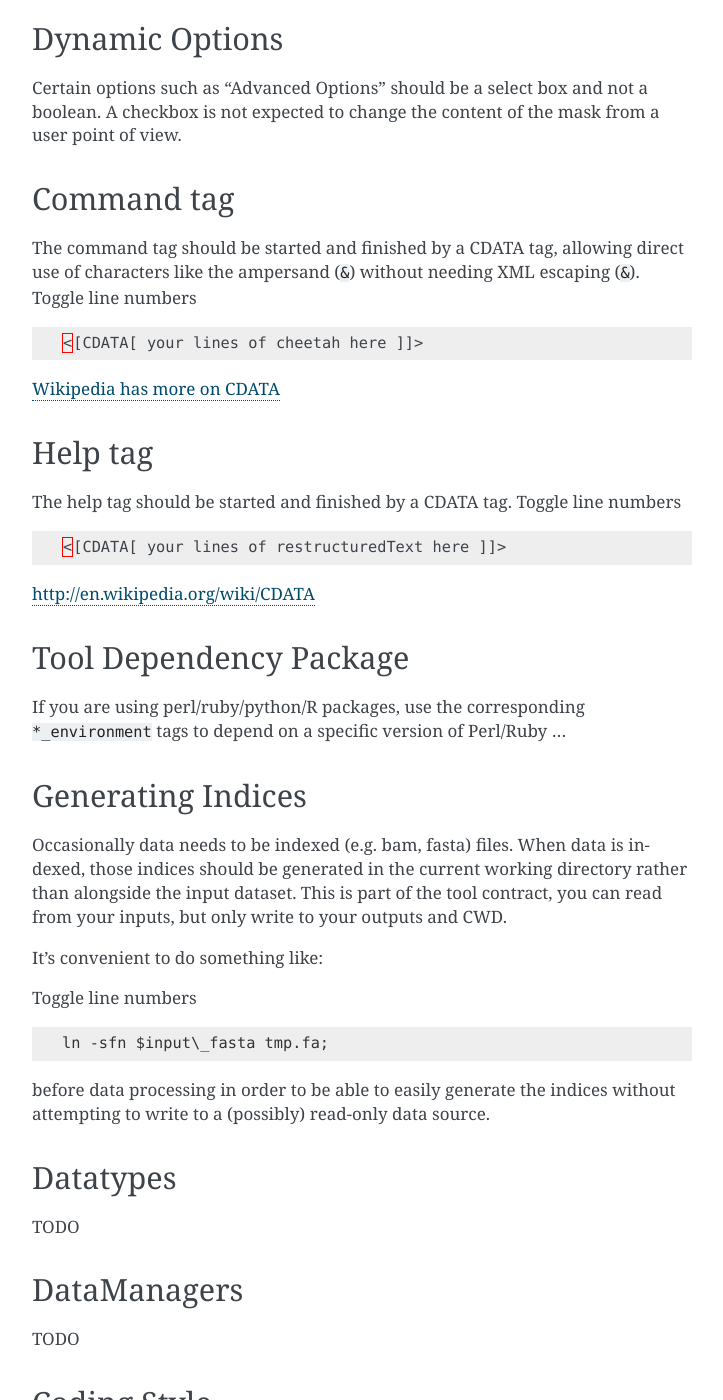
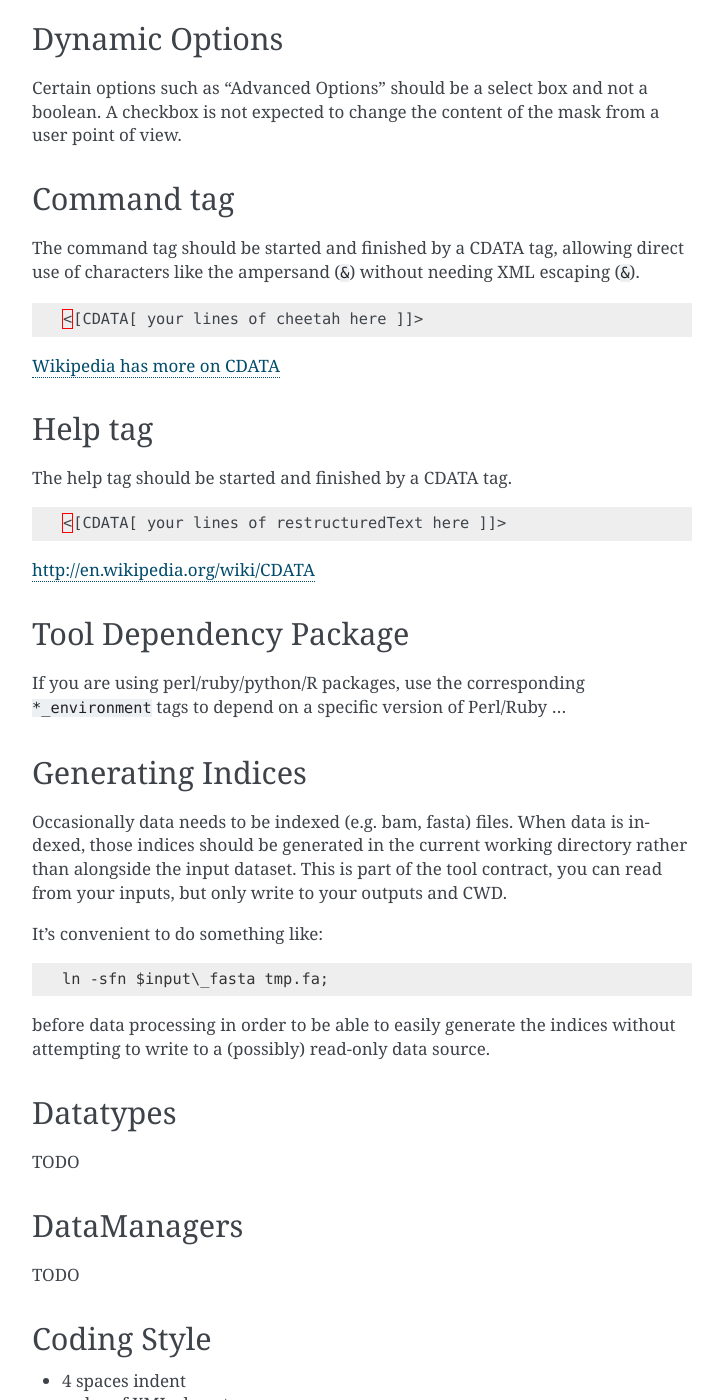
Before and after one commit to galaxy-iuc/standards, a Sphinx documentation site: the page built from docs/best_practices/tool_xml.rst, in a window 1280 px wide and 1400 px high, scrolled down 1430 px. Shown: the whole window, without its empty margins (388-1111 px from the left). Built offline with Sphinx 7.4.7, drawn with Linux system fonts in a browser that asks for light colours.

Commit message:
Remove "Toggle line numbers".

```diff
--- a/docs/best_practices/tool_xml.rst
+++ b/docs/best_practices/tool_xml.rst
@@ -79,7 +79,7 @@ Command tag
 
 The command tag should be started and finished by a CDATA tag, allowing
 direct use of characters like the ampersand (``&``) without needing XML
-escaping (``&``). Toggle line numbers
+escaping (``&``).
 
 .. code:: xml
 
@@ -90,8 +90,7 @@ escaping (``&``). Toggle line numbers
 Help tag
 --------
 
-The help tag should be started and finished by a CDATA tag. Toggle line
-numbers
+The help tag should be started and finished by a CDATA tag.
 
 .. code:: xml
 
@@ -115,8 +114,6 @@ tool contract, you can read from your inputs, but only write to your
 outputs and CWD.
 
 It's convenient to do something like:
-
-Toggle line numbers
 
 .. code:: console
 
```
